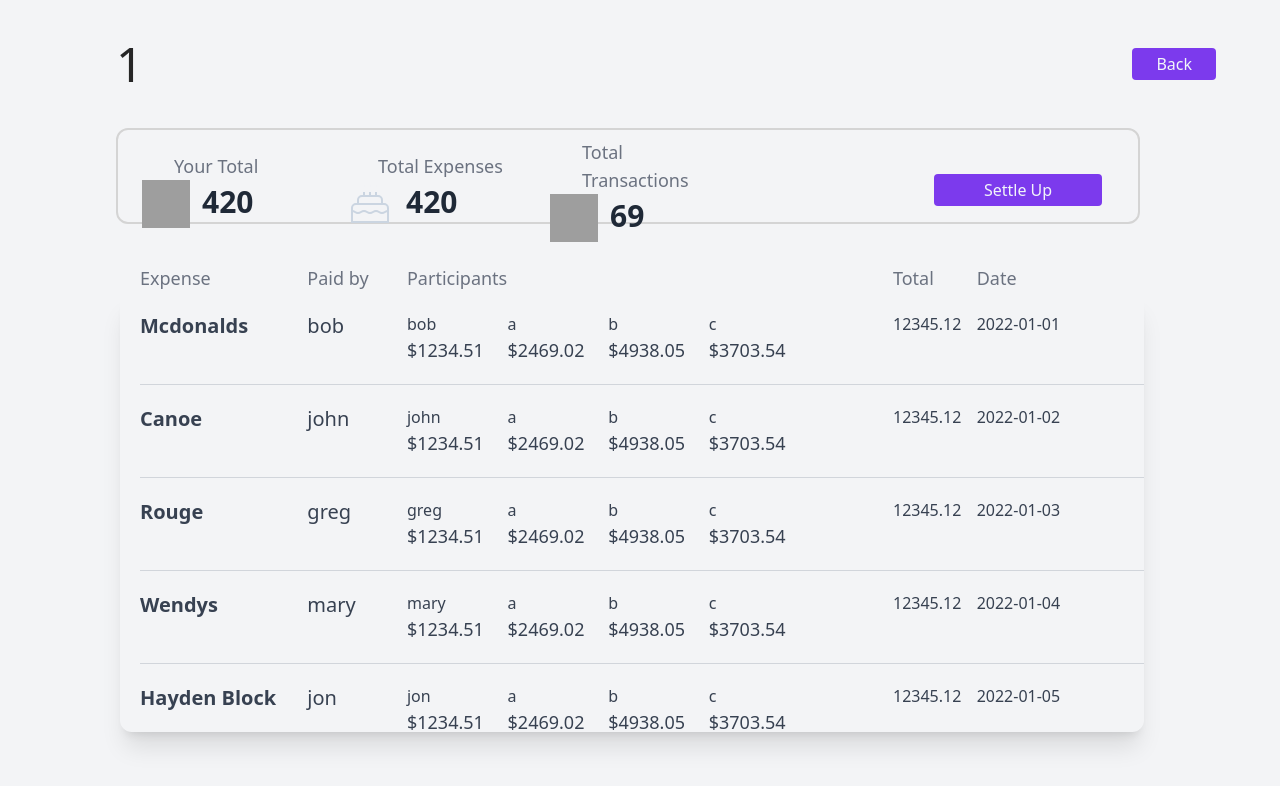
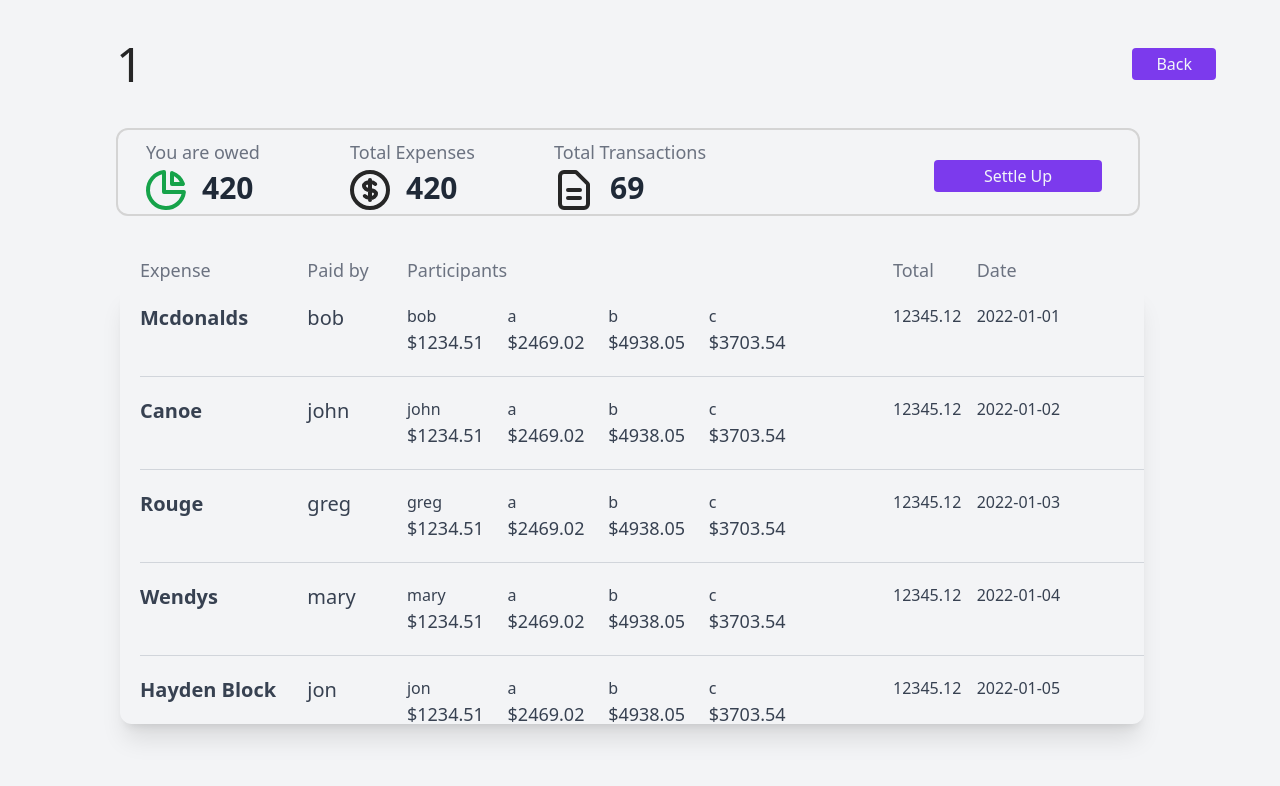
Before and after one commit to yanchenm/split, a Next.js app in the folder frontend/: page /app/group/1 in a window 1280 px wide. Shown: the top 786 px of the page. Built offline with nearby package versions, Linux system fonts and the light colour scheme; grey boxes are pictures that could not be loaded.

Commit message:
Detail view uses heroicons

```diff
--- a/frontend/components/DetailView/GroupStats.tsx
+++ b/frontend/components/DetailView/GroupStats.tsx
@@ -1,4 +1,5 @@
 import React from 'react';
+import { DocumentTextIcon , CurrencyDollarIcon, ChartPieIcon } from '@heroicons/react/outline';
 
 import AppButton from '../UI/AppButton';
 
@@ -6,25 +7,6 @@ type StatProps = {
   totalExpenses: number;
   numTxns: number;
   userBalance: number;
-}
-
-type WrapperProps = {
-  amount: number;
-  label: string;
-  svgSrc: string;
-}
-
-const SingleStat: React.FC<WrapperProps> = ({ amount, label, svgSrc}) => {
-  return (
-    <div className="flex flex-col col-span-1 mt-2 ml-4">
-      <h3 className="ml-10 text-lg font-medium text-gray-500 dark:text-slate-400">{label}</h3>
-      <span className="flex flex-row ml-2">
-        <img src={svgSrc} className="h-12 w-12"/>
-        <h3 className="text-3xl pl-3 pt-1 text-gray-800 dark:text-slate-200 font-semibold">{amount}</h3>
-      </span>
-    </div>
-
-  )
 }
 
 const GroupStats: React.FC<StatProps> = ({ totalExpenses, numTxns, userBalance }) => {
@@ -36,21 +18,33 @@ const GroupStats: React.FC<StatProps> = ({ totalExpenses, numTxns, userBalance }
   return (
     <div className="max-w-5xl h-24 ml-9 mt-10 border-solid border-2 border-neutral-300 dark:border-slate-700 rounded-xl">
       <div className="grid grid-cols-5 items-center">
-        <SingleStat
-          svgSrc={userBalance > 0 ? '/green_dollar.svg' : '/red_dollar.svg'}
-          label='Your Total'
-          amount={userBalance}
-        />
-        <SingleStat
-          svgSrc='/cake.svg'
-          label='Total Expenses'
-          amount={totalExpenses}
-        />
-        <SingleStat
-          svgSrc='/plus.svg'
-          label='Total Transactions'
-          amount={numTxns}
-        />
+
+        <div className="flex flex-col col-span-1 mt-2 ml-4">
+          <h3 className="ml-3 text-lg font-medium text-gray-500 dark:text-slate-400 text-left">
+            {userBalance < 0 ? 'You owe' : 'You are owed'}
+          </h3>
+          <span className="flex flex-row ml-2">
+            <ChartPieIcon className={`h-12 w-12  ${userBalance < 0 ? 'text-red-500' : 'text-green-600'}`} />
+            <h3 className="text-3xl pl-3 pt-1 text-gray-800 dark:text-slate-200 font-semibold">{userBalance}</h3>
+          </span>
+        </div>
+
+        <div className="flex flex-col col-span-1 mt-2 ml-4">
+          <h3 className="ml-3 text-lg font-medium text-gray-500 dark:text-slate-400">Total Expenses</h3>
+          <span className="flex flex-row ml-2">
+            <CurrencyDollarIcon className="h-12 w-12" />
+            <h3 className="text-3xl pl-3 pt-1 text-gray-800 dark:text-slate-200 font-semibold">{totalExpenses}</h3>
+          </span>
+        </div>
+
+        <div className="flex flex-col col-span-1 mt-2 ml-4">
+          <h3 className="ml-3 text-lg font-medium text-gray-500 dark:text-slate-400">Total Transactions</h3>
+          <span className="flex flex-row ml-2">
+            <DocumentTextIcon className="h-12 w-12" />
+            <h3 className="text-3xl pl-3 pt-1 text-gray-800 dark:text-slate-200 font-semibold">{numTxns}</h3>
+          </span>
+        </div>
+
         <AppButton className="text-slate-100 font-medium col-start-5 mr-9 mt-2" clickHandler={hello}>Settle Up</AppButton>
       </div>
     </div>
```
